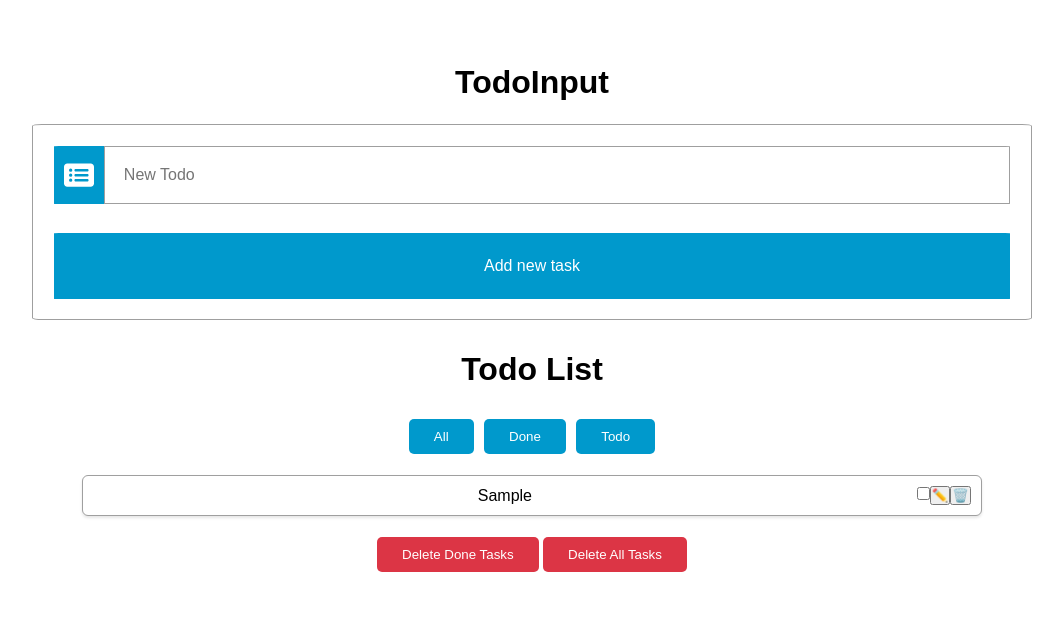
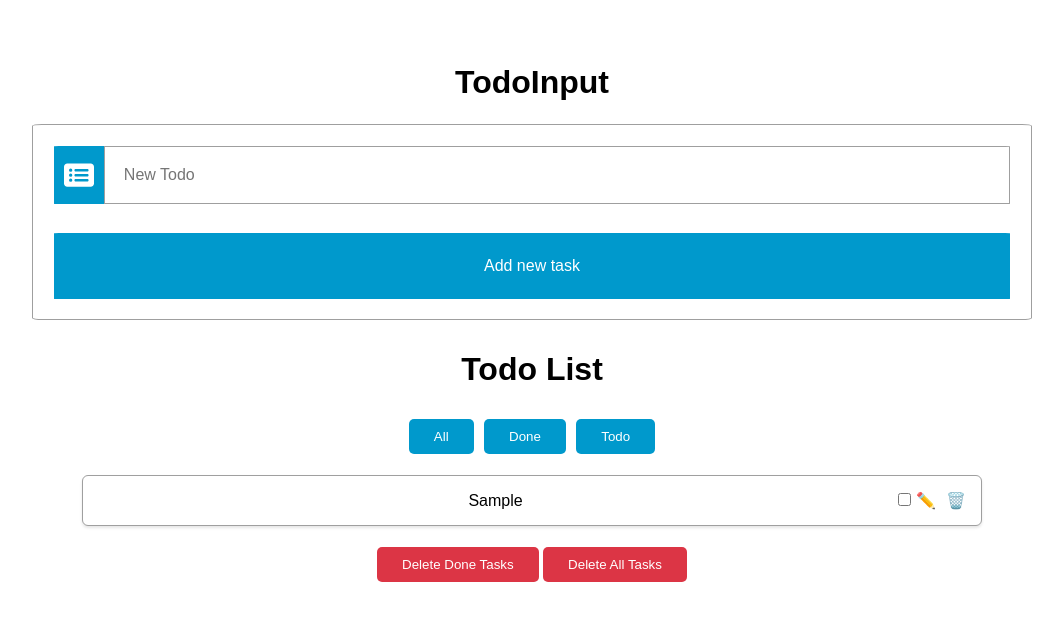
Before and after one commit to qusaihm/To-do, a plain HTML site: page index.html in a window 1280 px wide. Both pictures are taken after typing "Sample" into the empty fields and a click on the button "Add new task". Shown: the whole page, without its empty margins (108-1171 px from the left). Drawn offline with Linux system fonts and the light colour scheme.

Commit message:
add css for buttons delete and modify

```diff
--- a/style.css
+++ b/style.css
@@ -161,3 +161,12 @@ h1 {
  .error-input {
   border: 2px solid red;
 }
+
+
+ .edit-btn, .delete-btn {
+  padding: 5px;
+  cursor: pointer;
+  border: none;
+  background: none;
+  font-size: 1rem;
+}
```
